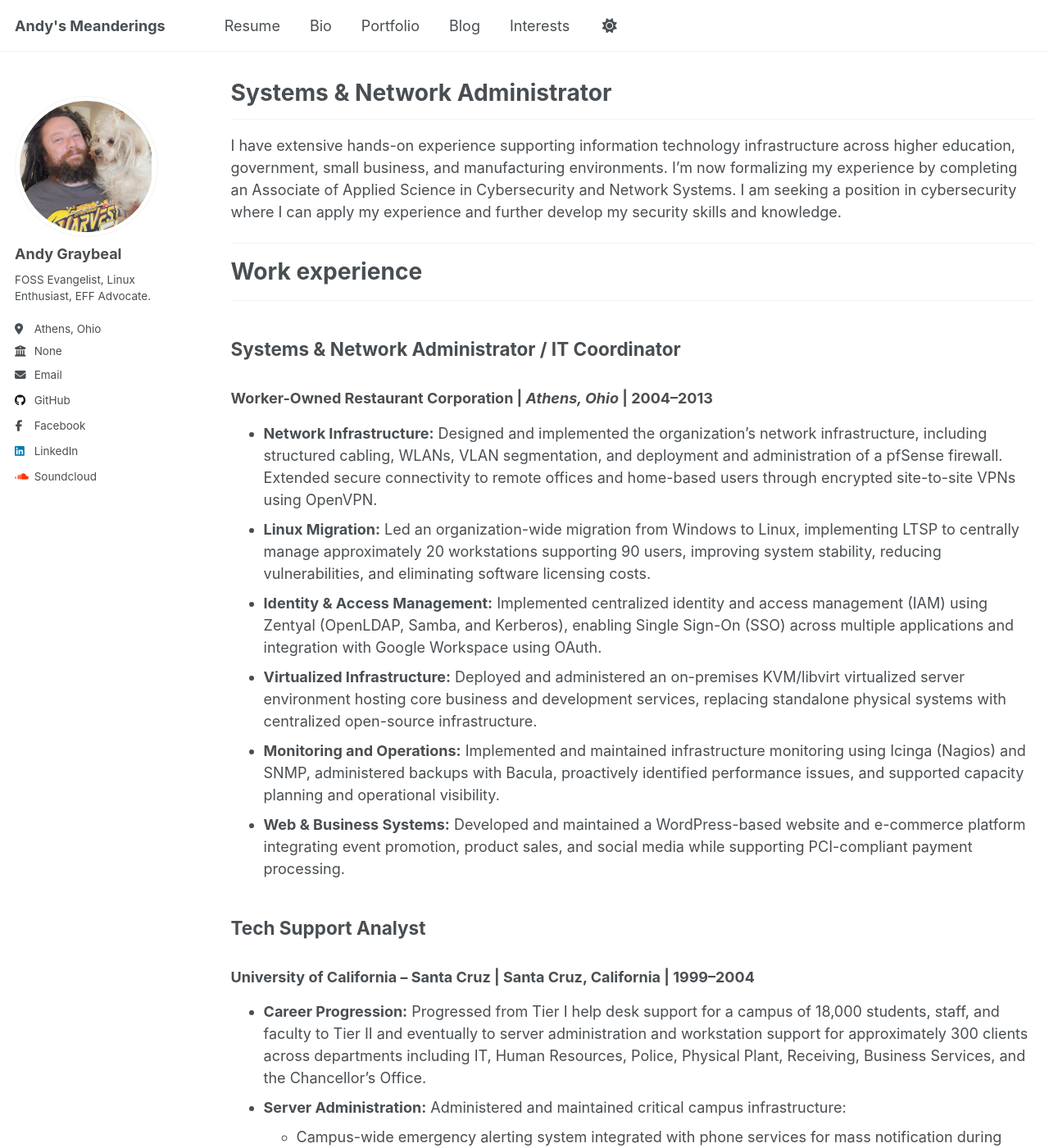
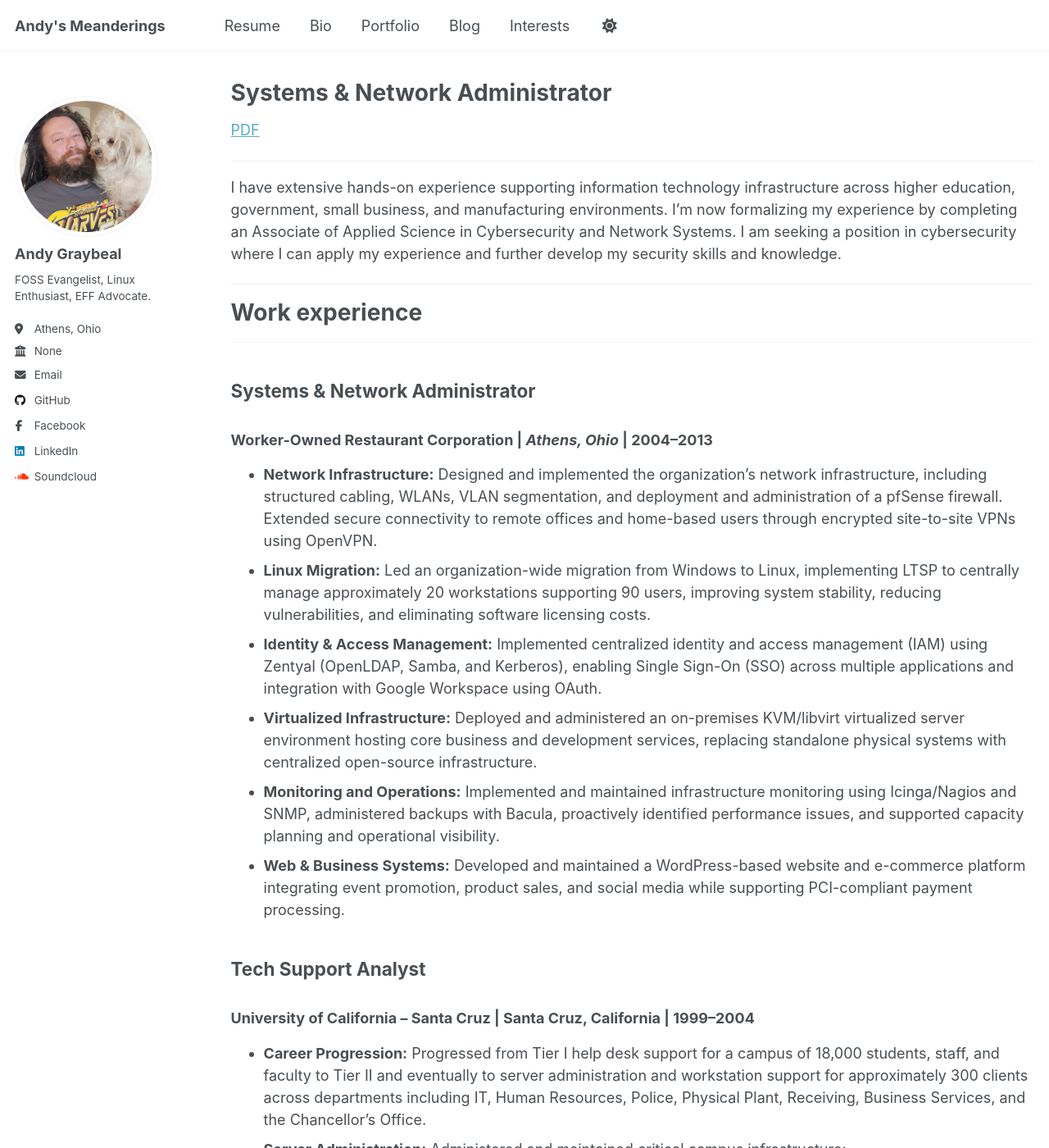
Before and after one commit to andy-graybeal/andy-graybeal.github.io, a Jekyll site: the page built from _pages/resume.md, in a window 1280 px wide and 1400 px high. Shown: the whole window at 82% size. Built offline with Jekyll 4.4.1, drawn with Linux system fonts in a browser that asks for light colours; a script that is not in the unit is left out.

Commit message:
Revise resume layout and add PDF link
Updated resume to include a link to the PDF version and modified section headings for clarity.

```diff
--- a/_pages/resume.md
+++ b/_pages/resume.md
@@ -7,7 +7,7 @@ redirect_from:
   -
 ---
 
-{% include base_path %}
+{% include base_path %} [PDF](/files/resume/Andy_Graybeal_Resume-09_04_2026.pdf)
 
 ---
 
@@ -19,13 +19,13 @@ I have extensive hands-on experience supporting information technology infrastru
 
 ---
 
-## Systems & Network Administrator / IT Coordinator
+## Systems & Network Administrator
 ### Worker-Owned Restaurant Corporation \| *Athens, Ohio* \| 2004–2013
   * **Network Infrastructure:** Designed and implemented the organization's network infrastructure, including structured cabling, WLANs, VLAN segmentation, and deployment and administration of a pfSense firewall. Extended secure connectivity to remote offices and home-based users through encrypted site-to-site VPNs using OpenVPN.
   * **Linux Migration:** Led an organization-wide migration from Windows to Linux, implementing LTSP to centrally manage approximately 20 workstations supporting 90 users, improving system stability, reducing vulnerabilities, and eliminating software licensing costs.
   * **Identity & Access Management:** Implemented centralized identity and access management (IAM) using Zentyal (OpenLDAP, Samba, and Kerberos), enabling Single Sign-On (SSO) across multiple applications and integration with Google Workspace using OAuth.
   * **Virtualized Infrastructure:** Deployed and administered an on-premises KVM/libvirt virtualized server environment hosting core business and development services, replacing standalone physical systems with centralized open-source infrastructure.
-  * **Monitoring and Operations:** Implemented and maintained infrastructure monitoring using Icinga (Nagios) and SNMP, administered backups with Bacula, proactively identified performance issues, and supported capacity planning and operational visibility.
+  * **Monitoring and Operations:** Implemented and maintained infrastructure monitoring using Icinga/Nagios and SNMP, administered backups with Bacula, proactively identified performance issues, and supported capacity planning and operational visibility.
   * **Web & Business Systems:** Developed and maintained a WordPress-based website and e-commerce platform integrating event promotion, product sales, and social media while supporting PCI-compliant payment processing.
 
 ## Tech Support Analyst
```
